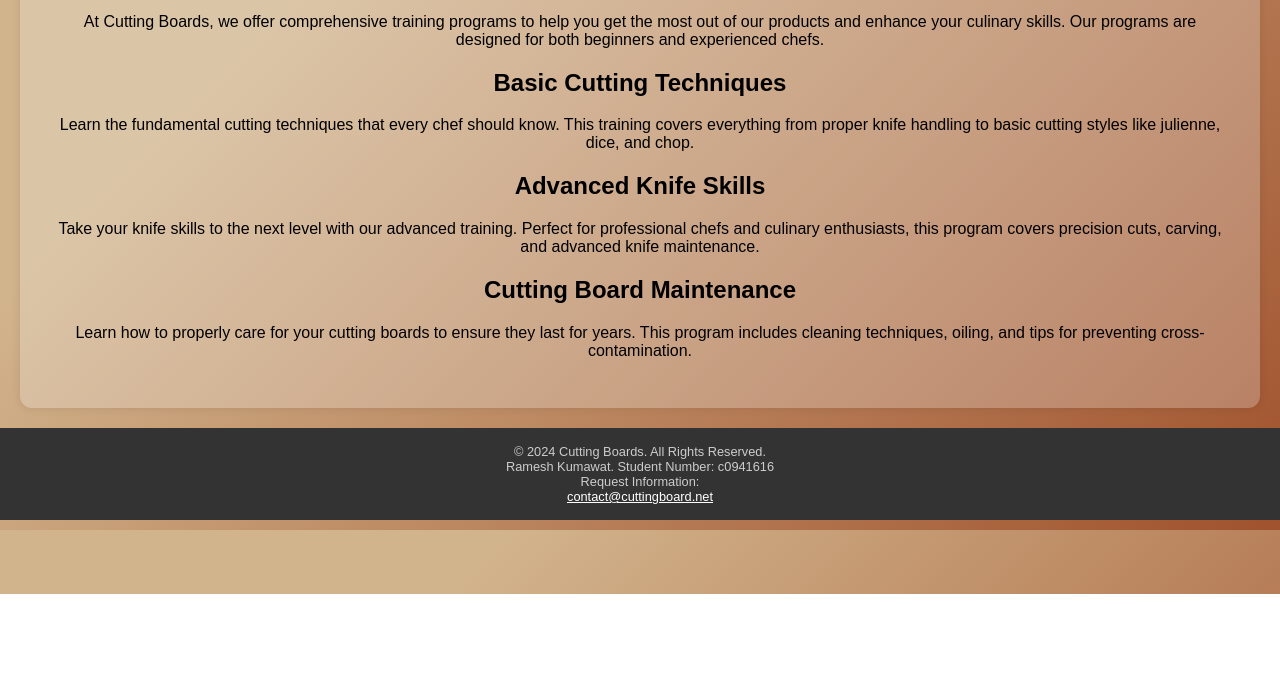
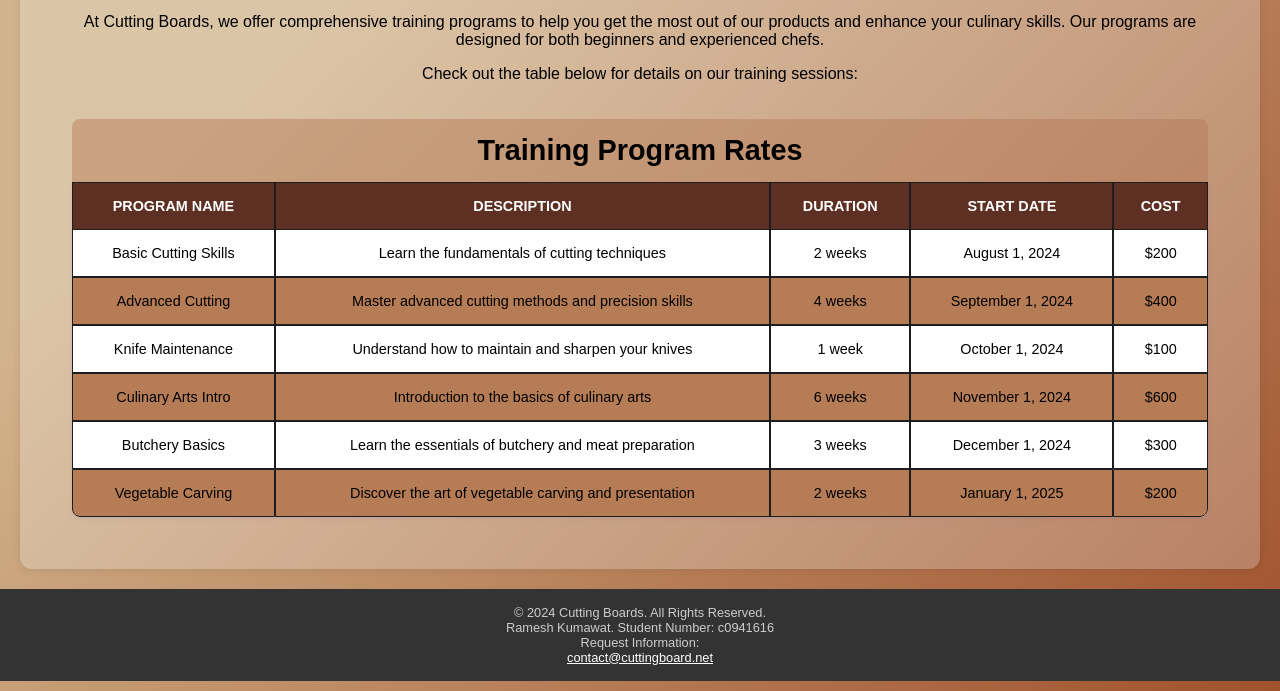
Before and after one commit to Ramesh-kumawat/Cutting-Board-Website, a plain HTML site: page training.html in a window 1280 px wide. Shown: the part 206-897 px from the top of the page. Before the commit the page ends 800 px from the top, so only its background shows below. Drawn offline with Linux system fonts and the light colour scheme.

Commit message:
update traning page

```diff
--- a/Styles/styles.css
+++ b/Styles/styles.css
@@ -55,6 +55,76 @@ nav ul li a {
 nav ul li a:hover {
     background-color: #d9d4d4;
     color: #000;
+}
+
+/* Styles for the mobile view */
+.mobile {
+    display: none;
+}
+
+/* Styles for the table */
+.tablet-desktop {
+    display: block;
+    padding: 20px;
+    overflow-x: auto;
+}
+
+table {
+    border-collapse: separate;
+    border-spacing: 0;
+    width: 100%;
+    margin: 0 auto;
+    background-color: #fff;
+    border-radius: 8px;
+    box-shadow: 0 2px 4px rgba(82, 95, 230, 0.1);
+
+}
+
+caption {
+    font-size: 1.8em;
+    font-weight: bold;
+    padding: 15px;
+    color: #000000;
+    text-align: center;
+    background-color: #b3795475;
+    border-top-left-radius: 8px;
+    border-top-right-radius: 8px;
+}
+
+th, td {
+    border: 1px solid #1e1d1d;
+    padding: 15px;
+    text-align: center;
+}
+
+th {
+    background-color: #5e3023;;
+    color: #ffffff;
+    text-transform: uppercase;
+    font-size: 0.9em;
+    border-bottom: none;
+}
+
+td {
+    font-size: 0.9em;
+    color: #000000;
+}
+
+tr:nth-child(odd) td {
+    background-color: #b67c56;
+}
+
+tr:hover td {
+    background-color: #418b593f;
+}
+
+
+tr:last-child td:first-child {
+    border-bottom-left-radius: 8px;
+}
+
+tr:last-child td:last-child {
+    border-bottom-right-radius: 8px;
 }
 
 
@@ -162,43 +232,6 @@ ul {
 main li {
     text-align: center;
 }
-
-table {
-    border-collapse: collapse;
-    border: 4px solid #170064;
-    justify-content: center;
-    display: block;
-    padding: 2%;
-}
-
-caption {
-    font-size: 1.7em;
-    font-weight: bold;
-    padding: 1%;
-    color: #170064;
-}
-
-th, td {
-    border-collapse: collapse;
-    padding: 1%;
-    border: 2px solid #170064;
-    text-align: center;
-}
-
-th {
-    background-color: #170064;
-    color: #fff;
-    width: 22%;
-}
-
-tr:nth-child(odd) {
-    background-color: #c5d281;
-}
-
-tr:hover {
-    background-color: rgb(246, 200, 169);
-}
-
 .frame {
     opacity: 0.9;
 }
@@ -296,6 +329,14 @@ a {
     margin-bottom: 20px;
 
 }
+.image-container {
+    display: flex;
+    flex-direction: column;
+    align-items: center;
+    justify-content: center;
+    height: auto; /* Or any specific height you want */
+    overflow: hidden;
+}
 
 .product-images img {
     max-width: 100%;
@@ -325,6 +366,7 @@ a {
         align-items: center;
         top: auto;
     }
+
 
     .map {
         height: 100%;
@@ -390,4 +432,10 @@ a {
     .faq-answer {
         margin-left: 10px;
     }
+
+    table {
+        width: 70%;
+    }
+
+
 }
--- a/training.html
+++ b/training.html
@@ -1,11 +1,13 @@
 <!DOCTYPE html>
 <html lang="en">
+
 <head>
     <meta charset="UTF-8">
     <meta name="viewport" content="width=device-width, initial-scale=1.0">
     <title>Cutting Boards - Training</title>
     <link rel="stylesheet" href="Styles/styles.css">
 </head>
+
 <body>
     <header>
         <a href="index.html"><img src="Images/cutting_board_logo.png" class="logo"></a>
@@ -25,28 +27,75 @@
     <main>
         <section id="training">
             <h1>Training Programs</h1>
-            <p>At Cutting Boards, we offer comprehensive training programs to help you get the most out of our products and enhance your culinary skills. Our programs are designed for both beginners and experienced chefs.</p>
-            <div class="training-content">
-                <div class="training-item">
-                    <h2>Basic Cutting Techniques</h2>
-                    <p>Learn the fundamental cutting techniques that every chef should know. This training covers everything from proper knife handling to basic cutting styles like julienne, dice, and chop.</p>
-                </div>
-                <div class="training-item">
-                    <h2>Advanced Knife Skills</h2>
-                    <p>Take your knife skills to the next level with our advanced training. Perfect for professional chefs and culinary enthusiasts, this program covers precision cuts, carving, and advanced knife maintenance.</p>
-                </div>
-                <div class="training-item">
-                    <h2>Cutting Board Maintenance</h2>
-                    <p>Learn how to properly care for your cutting boards to ensure they last for years. This program includes cleaning techniques, oiling, and tips for preventing cross-contamination.</p>
-                </div>
+            <p>At Cutting Boards, we offer comprehensive training programs to help you get the most out of our products
+                and enhance your culinary skills. Our programs are designed for both beginners and experienced chefs.
+            </p>
+            <p>Check out the table below for details on our training sessions:</p>
+
+            <div class="tablet-desktop">
+            <table>
+                <caption>Training Program Rates</caption>
+                <tr><!-- Row 1 -->
+                    <th>Program Name</th>
+                    <th>Description</th>
+                    <th>Duration</th>
+                    <th>Start Date</th>
+                    <th>Cost</th>
+                </tr>
+                <tr><!-- Row 2 -->
+                    <td>Basic Cutting Skills</td>
+                    <td>Learn the fundamentals of cutting techniques</td>
+                    <td>2 weeks</td>
+                    <td>August 1, 2024</td>
+                    <td>$200</td>
+                </tr>
+                <tr><!-- Row 3 -->
+                    <td>Advanced Cutting</td>
+                    <td>Master advanced cutting methods and precision skills</td>
+                    <td>4 weeks</td>
+                    <td>September 1, 2024</td>
+                    <td>$400</td>
+                </tr>
+                <tr><!-- Row 4 -->
+                    <td>Knife Maintenance</td>
+                    <td>Understand how to maintain and sharpen your knives</td>
+                    <td>1 week</td>
+                    <td>October 1, 2024</td>
+                    <td>$100</td>
+                </tr>
+                <tr><!-- Row 5 -->
+                    <td>Culinary Arts Intro</td>
+                    <td>Introduction to the basics of culinary arts</td>
+                    <td>6 weeks</td>
+                    <td>November 1, 2024</td>
+                    <td>$600</td>
+                </tr>
+                <tr><!-- Row 6 -->
+                    <td>Butchery Basics</td>
+                    <td>Learn the essentials of butchery and meat preparation</td>
+                    <td>3 weeks</td>
+                    <td>December 1, 2024</td>
+                    <td>$300</td>
+                </tr>
+                <tr><!-- Row 7 -->
+                    <td>Vegetable Carving</td>
+                    <td>Discover the art of vegetable carving and presentation</td>
+                    <td>2 weeks</td>
+                    <td>January 1, 2025</td>
+                    <td>$200</td>
+                </tr>
+            </table>
             </div>
+        </div>
+
         </section>
     </main>
     <footer>
         <p>&copy; 2024 Cutting Boards. All Rights Reserved.</p>
-		<p>Ramesh Kumawat. Student Number: c0941616</p>
-		<p>Request Information: <a href="mailto:contact@cuttingboard.net">contact@cuttingboard.net</a></p>
+        <p>Ramesh Kumawat. Student Number: c0941616</p>
+        <p>Request Information: <a href="mailto:contact@cuttingboard.net">contact@cuttingboard.net</a></p>
 
     </footer>
 </body>
+
 </html>
```
Also changed, not shown: media.html (+9 -9 lines).
